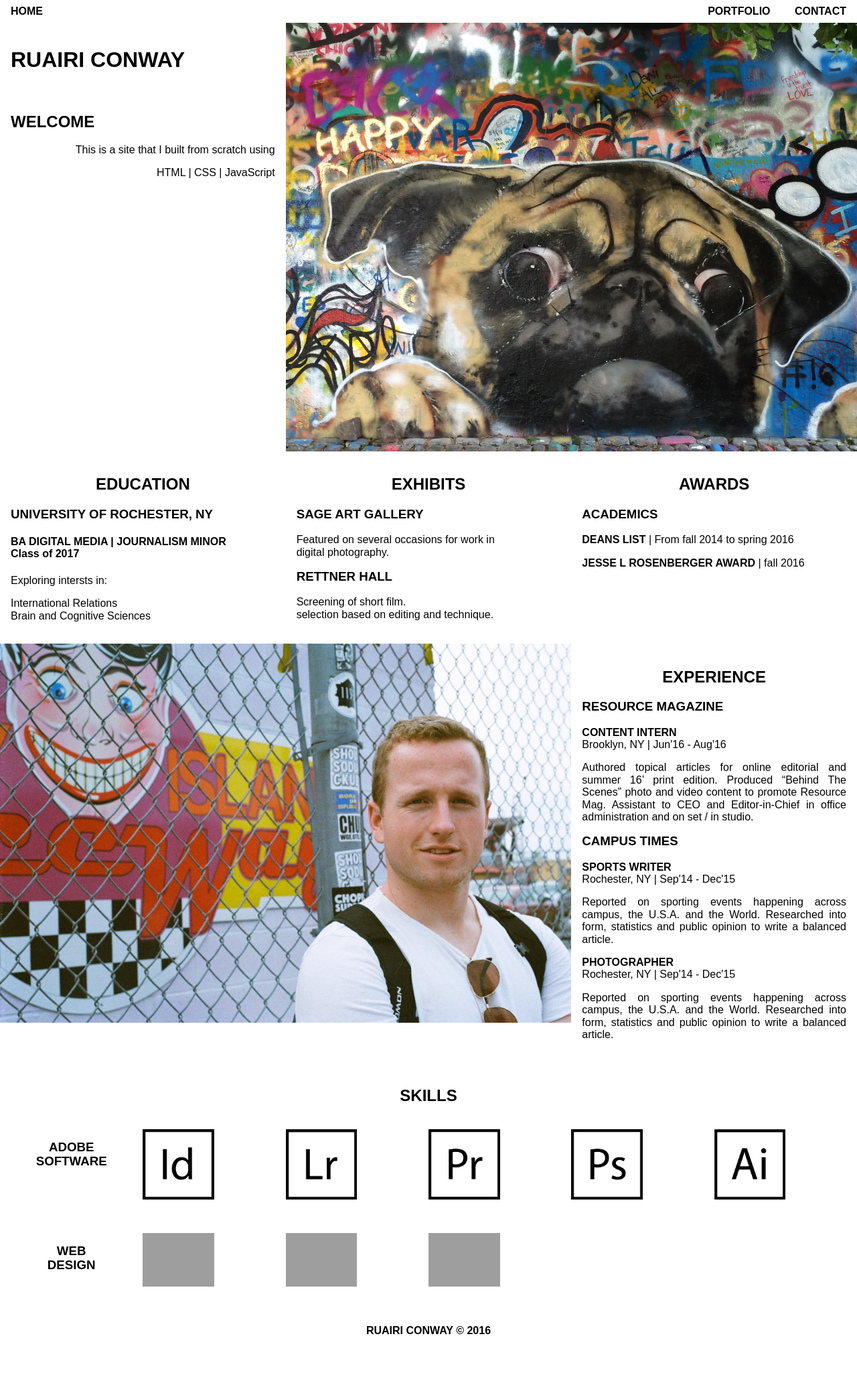
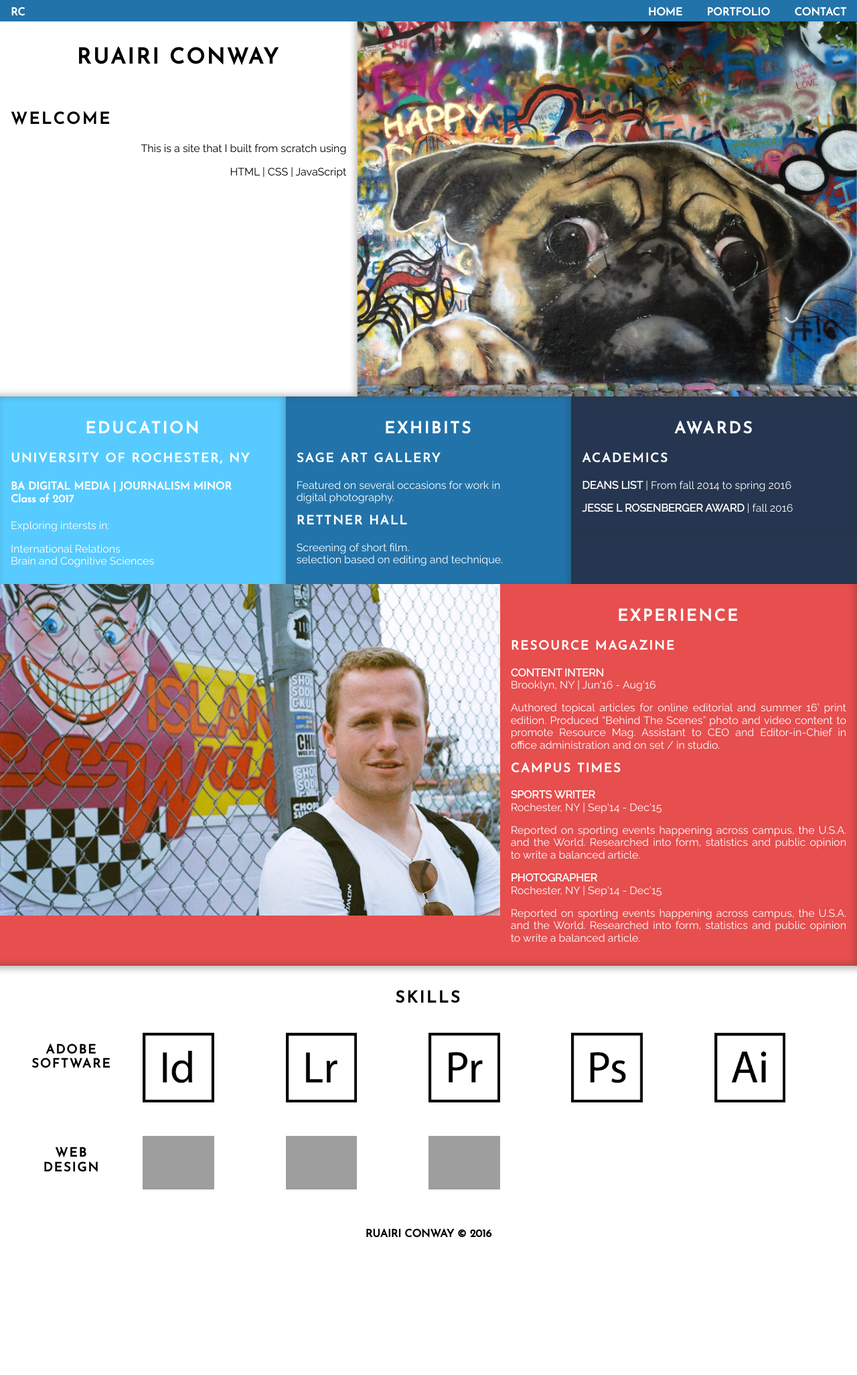
Before and after one commit to roroconway/project3, a PHP site: page / in a window 1280 px wide. Shown: the whole page at 67% size. After the commit the page ends 1848 px from the top, so only its background shows below. Run offline with PHP 8.4, Linux system fonts and the light colour scheme; some libraries are stand-ins or nearby versions; grey boxes are pictures that could not be loaded.

Commit message:
CSS update to the index page + fonts added

```diff
--- a/contact.php
+++ b/contact.php
@@ -13,8 +13,9 @@
 	<!-- SLIDESHOW -->
 	<link rel="stylesheet" href="ism/css/my-slider.css"/>
 	<script src="ism/js/ism-2.2.min.js"></script>
-	<!-- FORM VALIDATION -->
-
+	<!-- FONTS -->
+	<link href="https://fonts.googleapis.com/css?family=Josefin+Sans" rel="stylesheet">
+	<link href="https://fonts.googleapis.com/css?family=Josefin+Sans|Raleway" rel="stylesheet">
 </head>
 <body>
 
--- a/content/css/main.css
+++ b/content/css/main.css
@@ -1,22 +1,29 @@
 /* NAVBAR start */
 
 #menu {
-    max-height: 100px;
+    max-height: 140px;
 }
 
 .pure-menu a {
-    color: #000000;
+    color: #FFFFFF;
     font-size: 16px;
+    font-family: 'Josefin Sans', sans-serif;
+    padding-top: 10px;
 }
 
 .pure-menu a:active {
-    background-color: gray;
+    background-color: #E74E4E;
+    color: #000000
+}
+
+.pure-menu-item a:hover {
+    background-color: #E74E4E;
 }
 
 .custom-wrapper {
-    background-color: #FFFFFF;
+    background-color: #2273AA;
     -webkit-font-smoothing: antialiased;
-    height: 2.1em;
+    height: 2em;
     overflow: hidden;
     -webkit-transition: height 0.5s;
     -moz-transition: height 0.5s;
@@ -43,7 +50,7 @@
 }
 
 .custom-toggle .bar {
-    background-color: #777;
+    background-color: #FFFFFF;
     display: block;
     width: 20px;
     height: 2px;
@@ -90,23 +97,36 @@
 
 }
 
-/* MY BASE CSS */
+/* BASE CSS */
 
-#tab { display:inline-block;
-       margin-left: 40px; }
+h1 {
+    font-family: 'Josefin Sans', sans-serif;
+}
+
+h2 {
+    letter-spacing: 3px;
+    font-family: 'Josefin Sans', sans-serif;
+}
+
+h3 {
+    margin-top: 0;
+    letter-spacing: 2px;
+    font-family: 'Josefin Sans', sans-serif;
+}
+
+h4 {
+    font-family: 'Josefin Sans', sans-serif;
+}
 
 p {
     text-align:justify;
+    font-family: 'Raleway', sans-serif;
 }
 
 ul {
     list-style-type: none;
     margin-left: 0;
     padding-left: 0;
-}
-
-h3 {
-    margin-top: 0;
 }
 
 .current {
@@ -136,7 +156,10 @@ h3 {
 
 /* INTRO start */
 
-
+#intro h1 {
+    text-align: center;
+    letter-spacing: 3px;
+}
 
 #intro p {
     background-color: #FFFFFF;
@@ -189,6 +212,57 @@ h3 {
     }
 }
 
+#education {
+    background-color: #57CBFF;
+    color: #FFFFFF;
+    max-height: 280px;
+}
+
+#exhibits {
+    background-color: #2273AA;
+    color: #FFFFFF;
+    max-height: 280px;
+}
+
+#awards {
+    background-color: #263650;
+    color: #FFFFFF;
+    max-height: 280px;
+}
+
+#experience {
+    background-color: #E74E4E;
+    color: #FFFFFF;
+}
+
+.experience-height {
+    min-height: 550px;
+}
+
+.index-shadow {
+    -webkit-box-shadow: inset -3px 0px 10px 0px rgba(50, 50, 50, 0.3);
+    -moz-box-shadow:    inset -3px 0px 10px 0px rgba(50, 50, 50, 0.3);
+    box-shadow:         inset -3px 0px 10px 0px rgba(50, 50, 50, 0.3);
+}
+
+.index-shadow-up {
+    -webkit-box-shadow: inset 0px 30px 10px -25px rgba(50, 50, 50, 0.3);
+    -moz-box-shadow:    inset 0px 30px 10px -25px rgba(50, 50, 50, 0.3);
+    box-shadow:         inset 0px 30px 10px -25px rgba(50, 50, 50, 0.3);
+}
+
+.index-shadow-side {
+    -webkit-box-shadow: inset -28px -28px 10px -25px rgba(50, 50, 50, 0.3);
+    -moz-box-shadow:    inset -28px -28px 10px -25px rgba(50, 50, 50, 0.3);
+    box-shadow:         inset -28px -28px 10px -25px rgba(50, 50, 50, 0.3);
+}
+
+.index-shadow-down {
+    -webkit-box-shadow: inset 0px -28px 10px -25px rgba(50, 50, 50, 0.3);
+    -moz-box-shadow:    inset 0px -28px 10px -25px rgba(50, 50, 50, 0.3);
+    box-shadow:         inset 0px -28px 10px -25px rgba(50, 50, 50, 0.3);
+}
+
 /* PORTFOLIO */
 #port_title {
     padding-top: 0;
@@ -214,7 +288,23 @@ h3 {
 }
 
 @media (max-width: 768px) {
+    .portrait-experience {
+        max-height: none;
+    }
+    #education {
+        max-height: none;
+    }
 
+    #exhibits {
+        max-height: none;
+    }
+
+    #awards {
+        max-height: none;
+    }
+    .experience-height {
+    min-height: none;
+    }
 }
 
 /* CONTACT */
--- a/index.php
+++ b/index.php
@@ -13,6 +13,9 @@
 	<!-- SLIDESHOW -->
 	<link rel="stylesheet" href="ism/css/my-slider.css"/>
 	<script src="ism/js/ism-2.2.min.js"></script>
+	<!-- FONTS -->
+	<link href="https://fonts.googleapis.com/css?family=Josefin+Sans" rel="stylesheet">
+	<link href="https://fonts.googleapis.com/css?family=Josefin+Sans|Raleway" rel="stylesheet">
 </head>
 <body>
 
@@ -21,7 +24,7 @@
 
 <!-- LANDING PAGE -->
 <div class="pure-g landingpage">
-	   <div class="pure-u-1 pure-u-md-1-3 pure-u-lg-1-3">
+	   <div class="pure-u-1 pure-u-md-5-12 pure-u-lg-5-12 index-shadow-side">
     	<div class="l-box" id="intro">
     		<h1>RUAIRI CONWAY</h1>
   			</br>
@@ -31,7 +34,7 @@
     	</div>
     </div>
 
-    <div class="pure-u-1 pure-u-md-2-3 pure-u-lg-2-3">
+    <div class="pure-u-1 pure-u-md-7-12 pure-u-lg-7-12">
 	    <div class="ism-slider" data-transition_type="fade" data-play_type="loop" data-interval="10000" data-radios="false" id="my-slider">
 		  <ol>
 		    <li>
@@ -55,9 +58,9 @@
 
 <!-- SECTION 1 INTRO -->
 <div class="pure-g intro">
-	<div class="pure-u-1 pure-u-md-1-3 pure-u-lg-1-3">
-		<div class="l-box content_textbox_intro">
-			<h2>EDUCATION</h2>
+	<div class="pure-u-1 pure-u-md-1-3 pure-u-lg-1-3" id="education">
+		<div class="l-box content_textbox_intro index-shadow" id="education">
+			<h2 id="education">EDUCATION</h2>
 			<h3>UNIVERSITY OF ROCHESTER, NY</h3>
 			<h4>BA DIGITAL MEDIA | JOURNALISM MINOR</br>Class of 2017</h4>
 			<p>Exploring intersts in:</p>
@@ -66,9 +69,9 @@
 		</div>
 	</div>
 
-	<div class="pure-u-1 pure-u-md-1-3 pure-u-lg-1-3">
-		<div class="l-box content_textbox_intro">
-			<h2>EXHIBITS</h2>
+	<div class="pure-u-1 pure-u-md-1-3 pure-u-lg-1-3" id="exhibits">
+		<div class="l-box content_textbox_intro index-shadow" id="exhibits">
+			<h2 id="exhibits">EXHIBITS</h2>
 			<h3>SAGE ART GALLERY</h3>
 			<p>Featured on several occasions for work in </br> digital photography.</p>
 			<h3>RETTNER HALL</h3>
@@ -78,22 +81,22 @@
 		</div>
 	</div>
 
-	<div class="pure-u-1 pure-u-md-1-3 pure-u-lg-1-3">
-		<div class="l-box content_textbox_intro">
-			<h2>AWARDS</h2>
+	<div class="pure-u-1 pure-u-md-1-3 pure-u-lg-1-3" id="awards">
+		<div class="l-box content_textbox_intro index-shadow" id="awards">
+			<h2 id="awards">AWARDS</h2>
 			<h3>ACADEMICS</h3>
 			<p><b>DEANS LIST</b> | From fall 2014 to spring 2016</p>
 			<p><b>JESSE L ROSENBERGER AWARD</b> | fall 2016</p>
 		</div>
 	</div>
 
-    <div class="pure-u-1 pure-u-md-1 pure-u-lg-2-3">
+    <div class="pure-u-1 pure-u-md-1 pure-u-lg-7-12 index-shadow-down" id="experience">
     	<img class="pure-img" src="content/images/personalpic.jpg" alt="surfing cover photo">
     </div>
 
-    <div class="pure-u-1 pure-u-md-1 pure-u-lg-1-3">
-		<div class="l-box content_textbox_intro">
-			<h2>EXPERIENCE</h2>
+    <div class="pure-u-1 pure-u-md-1 pure-u-lg-5-12 experience-height" id="experience">
+		<div class="l-box content_textbox_intro index-shadow-side" id="experience">
+			<h2 id="experience">EXPERIENCE</h2>
 
 			<h3>RESOURCE MAGAZINE</h3>
 			<p><b>CONTENT INTERN</b></br>Brooklyn, NY | Jun'16 - Aug'16</p>
@@ -115,7 +118,7 @@
 <!-- SECTION 2 SKILLS-->
 <div class="pure-g skills">
 	<div class="pure-u-1 pure-u-md-1 pure-u-lg-1">
-		<div class="l-box content_textbox_skills">
+		<div class="l-box content_textbox_skills index-shadow-up">
 			<h2>SKILLS</h2>
 		</div>
 	</div>
--- a/navbar.php
+++ b/navbar.php
@@ -1,13 +1,14 @@
 <div class="custom-wrapper pure-g" id="menu">
     <div class="pure-u-1 pure-u-md-1-2">
         <div class="pure-menu">
-            <a href="index.php" class="pure-menu-heading custom-brand"><b>HOME</b></a>
+            <a href="index.php" class="pure-menu-heading custom-brand"><b>RC</b></a>
             <a href="index.php" class="custom-toggle" id="toggle"><s class="bar"></s><s class="bar"></s></a>
         </div>
     </div>
     <div class="pure-u-1 pure-u-md-1-2">
         <div class="pure-menu pure-menu-horizontal custom-menu-3 custom-can-transform">
             <ul class="pure-menu-list">
+                <li class="pure-menu-item"><a href="index.php" class="pure-menu-link"><b>HOME</b></a></li>
                 <li class="pure-menu-item"><a href="portfolio.php" class="pure-menu-link"><b>PORTFOLIO</b></a></li>
                 <li class="pure-menu-item"><a href="contact.php" class="pure-menu-link"><b>CONTACT</b></a></li>
             </ul>
--- a/portfolio.php
+++ b/portfolio.php
@@ -13,6 +13,9 @@
 	<!-- SLIDESHOW -->
 	<link rel="stylesheet" href="ism/css/my-slider.css"/>
 	<script src="ism/js/ism-2.2.min.js"></script>
+    <!-- FONTS -->
+    <link href="https://fonts.googleapis.com/css?family=Josefin+Sans" rel="stylesheet">
+    <link href="https://fonts.googleapis.com/css?family=Josefin+Sans|Raleway" rel="stylesheet">
 </head>
 <body>
 
```
